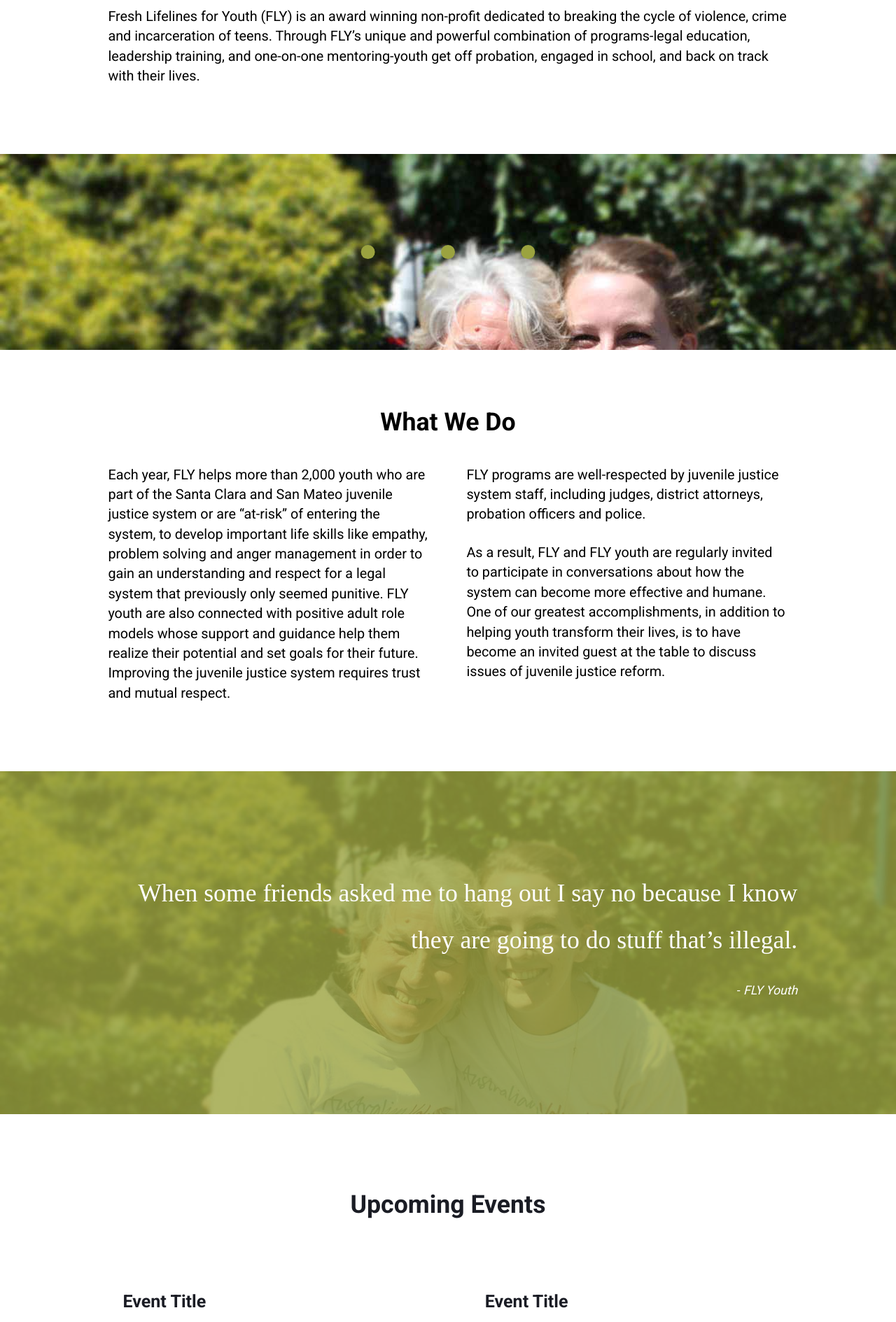
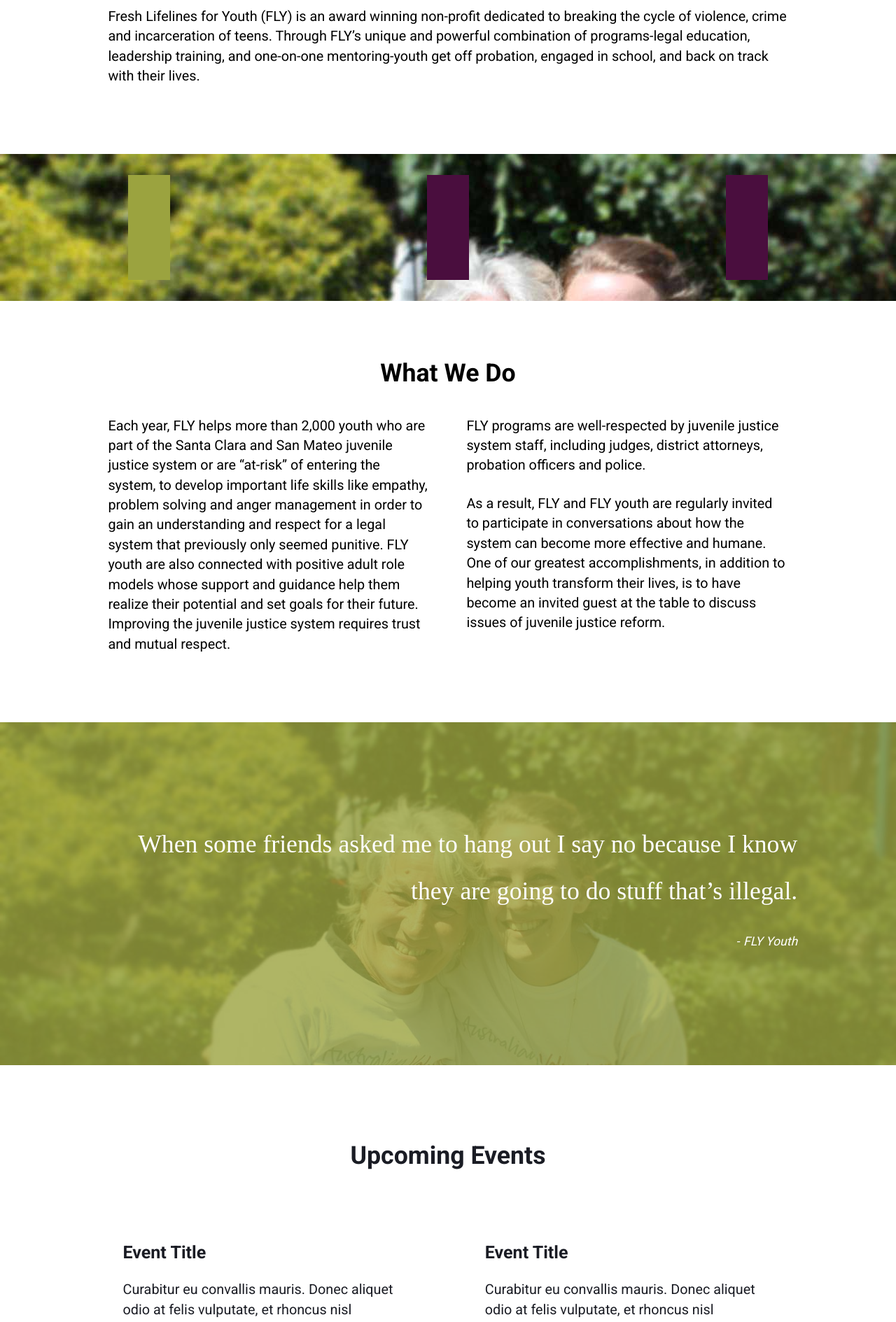
Before and after one commit to rajaaalsubairi/fly-program, a Jekyll site: the page built from index.html, in a window 1280 px wide. Shown: the part 1366-3255 px from the top of the page at 70% size. Built offline with Jekyll 4.4.1, drawn with Linux system fonts in a browser that asks for light colours; some web fonts are replaced; a style sheet for code colours, icons or effects is not loaded.

Commit message:
Refractor(css): align and size the call to action icons

```diff
--- a/css/style.css
+++ b/css/style.css
@@ -989,8 +989,9 @@
 }
 
 .icons {
+  display: block;
   background-image: url("../img/home-quote-1.jpg");
-  display: block;
+  background-color: rgba(0, 0, 0, 0.8);
 }
 
 .icons a {
@@ -1000,27 +1001,62 @@
 }
 
 .icons i {
-  display: inline-block;
+  display: block;
   font-size: 10em;
   text-align: center;
   padding: 15px 15px;
-  vertical-align: middle;
-  background-color: #9BA33F;
-  height: 200px;
-  line-height: 200px;
-  white-space: nowrap;
-  margin: 40px;
-  clip-path: circle(10px at center);
-}
-
-.icons .icon-pos {
-  text-align: center;
   vertical-align: middle;
 }
 
 .icons p {
   font-size: 0;
   margin: 0;
+}
+
+.icons .icon-volunteer:hover,
+.icons .icon-donate:hover,
+.icons .icon-programs:hover {
+  background-color: #4A0E3E;
+}
+
+@media only screen and (min-width: 38em) {
+  .icons {
+    background-image: url("../img/home-quote-1.jpg");
+    display: block;
+  }
+  .icons a {
+    text-decoration: none;
+    color: #fff;
+    text-align: center;
+  }
+  .icons i {
+    display: inline-block;
+    font-size: 5em;
+    text-align: center;
+    padding: 20px 30px 0px;
+    background-color: #9BA33F;
+    height: 150px;
+    line-height: 150px;
+    white-space: nowrap;
+    margin: 30px 0;
+  }
+  .icons i:before {
+    vertical-align: top;
+    position: relative;
+    top: 10px;
+  }
+  .icons .icon-pos {
+    text-align: center;
+    vertical-align: middle;
+  }
+  .icons .icon-programs,
+  .icons .icon-volunteer {
+    background-color: #4A0E3E;
+  }
+  .icons p {
+    font-size: 0;
+    margin: 0;
+  }
 }
 
 form {
--- a/index.html
+++ b/index.html
@@ -22,10 +22,16 @@
 
 <!--icons-->
 <section class="icons">
-  <div class="icon-pos">
-      <a href="#"><i class="icon-donate"><p>Donate</p></i></a>
-      <a href="#"><i class="icon-programs"><p>Programs</p></i></a>
-      <a href="#"><i class="icon-volunteer"><p>Volunteer</p></i></a>
+  <div class="icon-pos grid">
+     <div class="unit unit-xs-1 unit-s-1 unit-m-1-3 unit-l-1-3">
+         <a href="#"><i class="icon-donate"><p>Donate</p></i></a>
+     </div>
+     <div class="unit unit-xs-1 unit-s-1 unit-m-1-3 unit-l-1-3">
+          <a href="#"><i class="icon-programs"><p>Programs</p></i></a>
+     </div>
+     <div class="unit unit-xs-1 unit-s-1 unit-m-1-3 unit-l-1-3">
+          <a href="#"><i class="icon-volunteer"><p>Volunteer</p></i></a>
+     </div>
   </div>
 </section>
 
```
Also changed, not shown: scss/components/_homepage.scss (+49 -8 lines).
